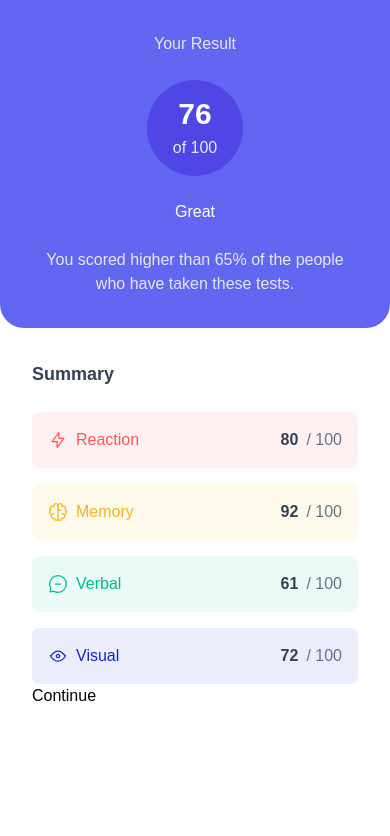
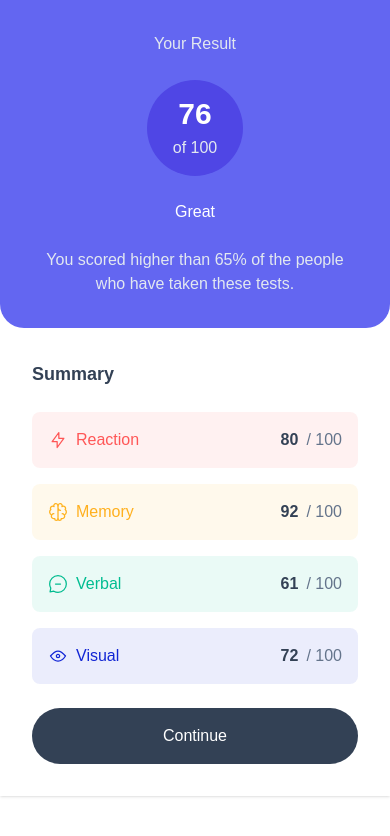
Before and after one commit to NikhilPathaniaa/Mini-Projects, a React (Create React App) app in the folder results-summary-component/: page / in a window 390 px wide. Shown: the top 836 px of the page. Built offline with nearby package versions, Linux system fonts and the light colour scheme; a web font is replaced by a local one.

Commit message:
we made is flexible for all pc tab mobile

```diff
--- a/results-summary-component/src/App.js
+++ b/results-summary-component/src/App.js
@@ -5,8 +5,11 @@ export default function App(){
   const [items] = useState(data);
 
   return (
-    <section>
-      <div className="bg-indigo-500 p-8 text-center text-white rounded-b-3xl">
+    <div>
+      <section className="md:flex md:items-center md:justify-center
+                        md:h-screen md:max-w-3xl md:mx-auto bg-white shadow">
+      <div className="bg-indigo-500 p-8 text-center text-white
+                      rounded-b-3xl md:flex-1">
         <p className="mb-6">Your Result</p>
         <div className="flex items-center justify-center">
           <p className="bg-indigo-600 w-24 h-24 flex flex-col items-center
@@ -20,7 +23,7 @@ export default function App(){
         <p>You scored higher than 65% of the people who have taken these tests.</p>
       </div>
 
-      <div className="p-8 ">
+      <div className="p-8 md:flex-1">
         <h2 className="text-slate-700 mb-6 text-lg font-bold">Summary</h2>
 
         <div className="flex flex-col gap-4">
@@ -50,8 +53,13 @@ export default function App(){
             ))}
           </div>
 
-        <button>Continue</button>
+        <button className="bg-slate-700 py-4 px-6 rounded-full
+                            text-white w-full mt-6 hover:bg-indigo-600
+                            transition- all duration-200">
+          Continue
+        </button>
       </div>
     </section>
+    </div>
   );
 }
```
